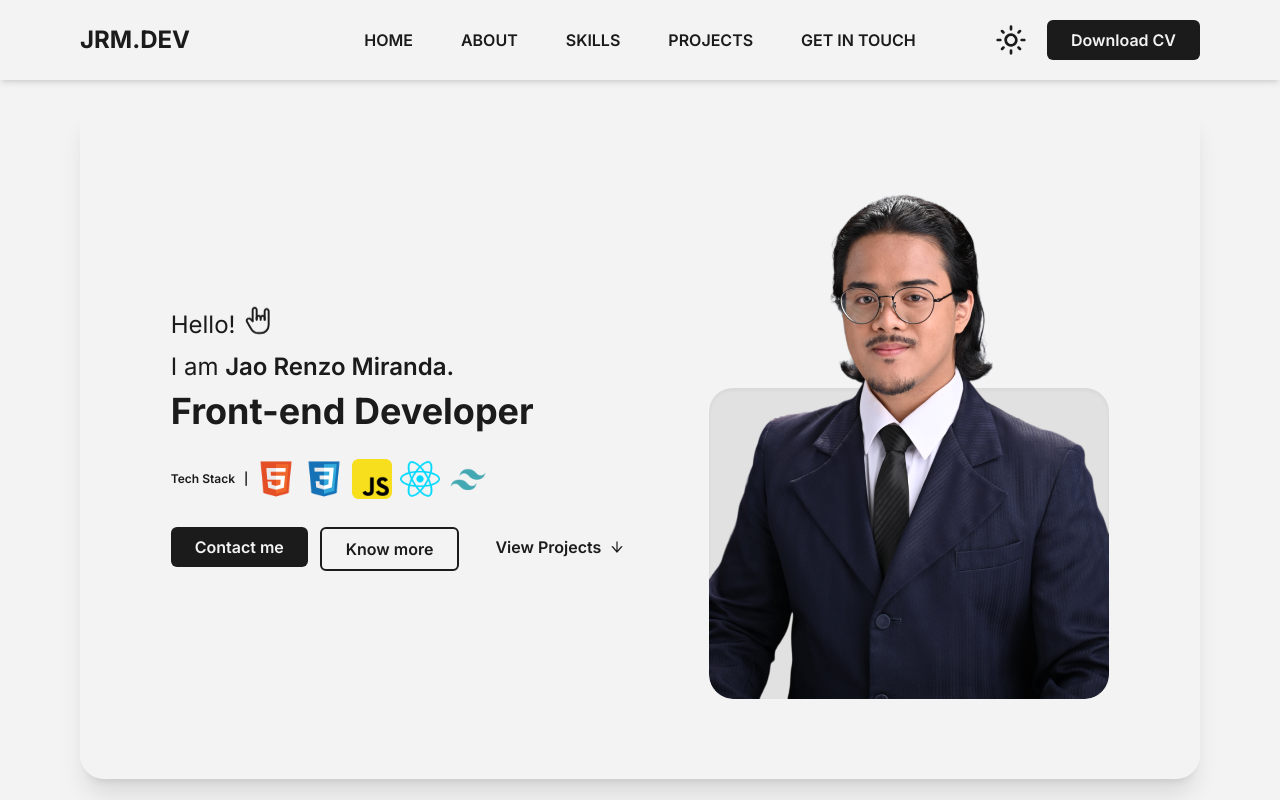
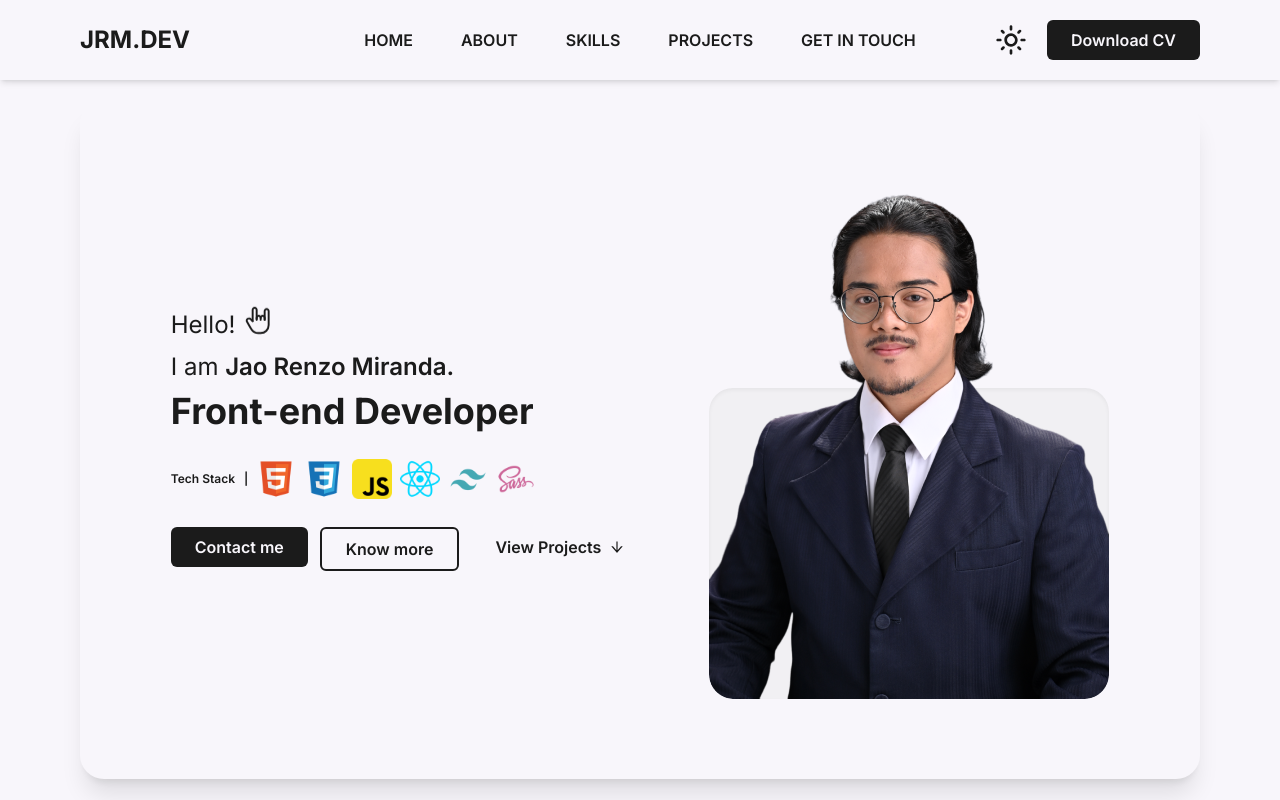
Before and after one commit to mirandajaorenzo26/portfolio-website, a React (Vite) app: page / in a window 1280 px wide. Shown: the top 800 px of the page. Built offline with nearby package versions, Linux system fonts and the light colour scheme; what prettier-plugin-tailwindcss would draw is missing.

Commit message:
Update dist

```diff
--- a/src/components/sections-components/home/TechStack.jsx
+++ b/src/components/sections-components/home/TechStack.jsx
@@ -18,6 +18,7 @@ export default function TechStack() {
         <WebTechIcons icon={jsIcon} />
         <WebTechIcons icon={reactIcon} />
         <WebTechIcons icon={tailwindIcon} />
+        <WebTechIcons icon={sassIcon} />
       </div>
     </div>
   );
--- a/tailwind.config.js
+++ b/tailwind.config.js
@@ -12,8 +12,8 @@ export default {
         inter: 'inter',
       },
       colors: {
-        'neutral-white': '#F3F3F3 ',
-        'dark-neutral-white': '#E1E1E1',
+        'neutral-white': '#F8F6FB ',
+        'dark-neutral-white': '#F1F0F3',
         'neutral-black': '#1B1B1B',
         "light-neutral-black": '#141414',
       },
```
Also changed, not shown: 3 other files (tests, documents, lock files or other folders).
